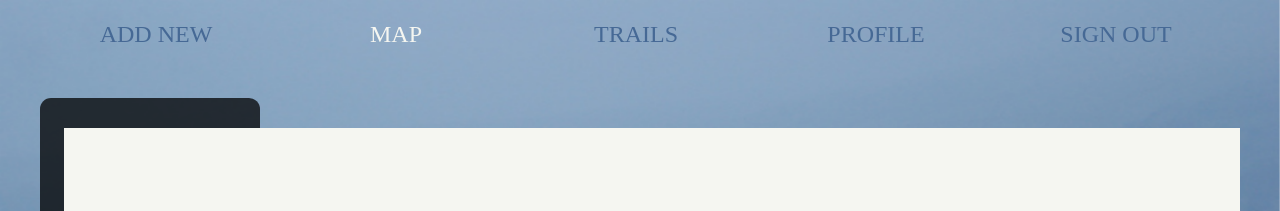
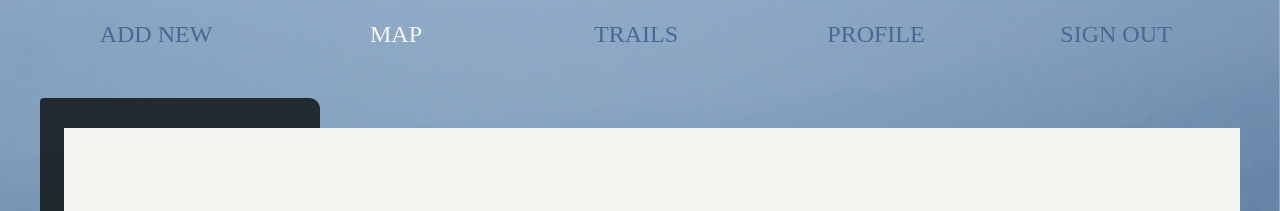
Before and after one commit to cerico/s3, a plain HTML site: page map.html in a window 1280 px wide. Shown: the top 211 px of the page. Drawn offline with nearby package versions, Linux system fonts and the light colour scheme; a web font is replaced by a local one.

Commit message:
curved the periscope div

```diff
--- a/css/z.css
+++ b/css/z.css
@@ -329,13 +329,13 @@ li {
 
 .trailname {
 
-  width: 160px;
+  width: 220px;
   padding: 30px 40px 0 20px;
   margin: 0;
   font-size: 32px;
   min-width: 160px;
   color: #7AA06D;
-  border-radius: 11px 11px 0 0;
+  border-radius: 4px 11px 0 0;
   background-color: rgba(0,0,0,0.74);
 }
 
```
